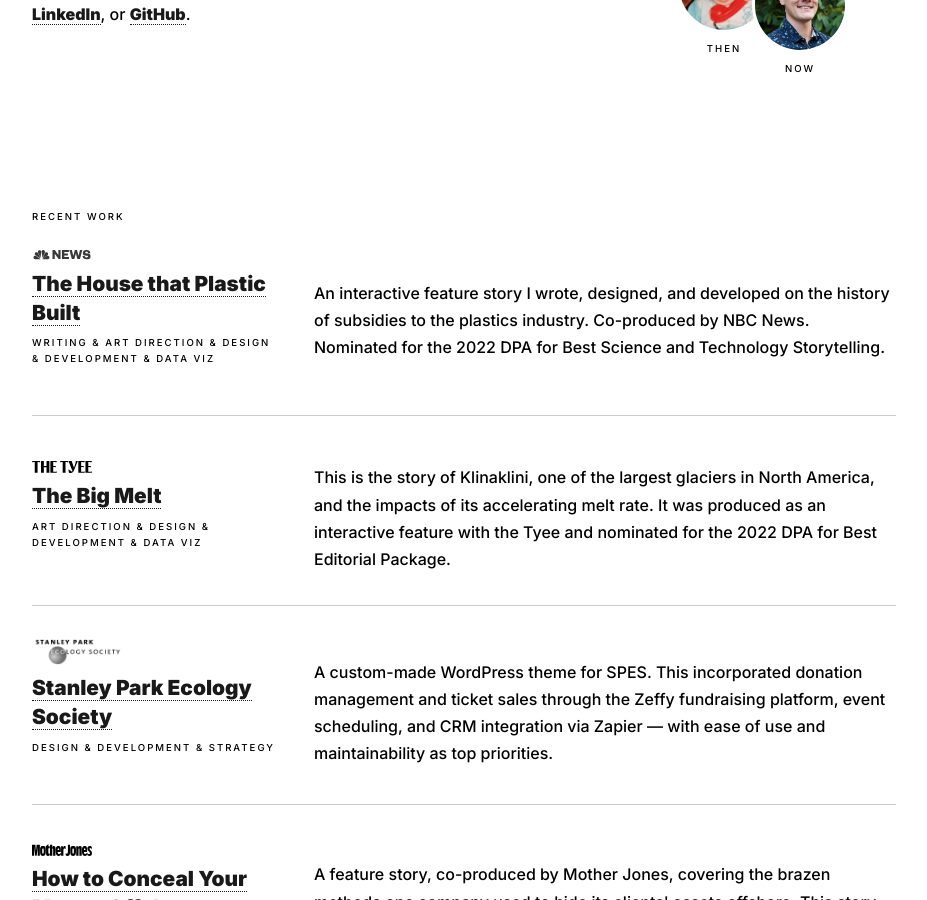
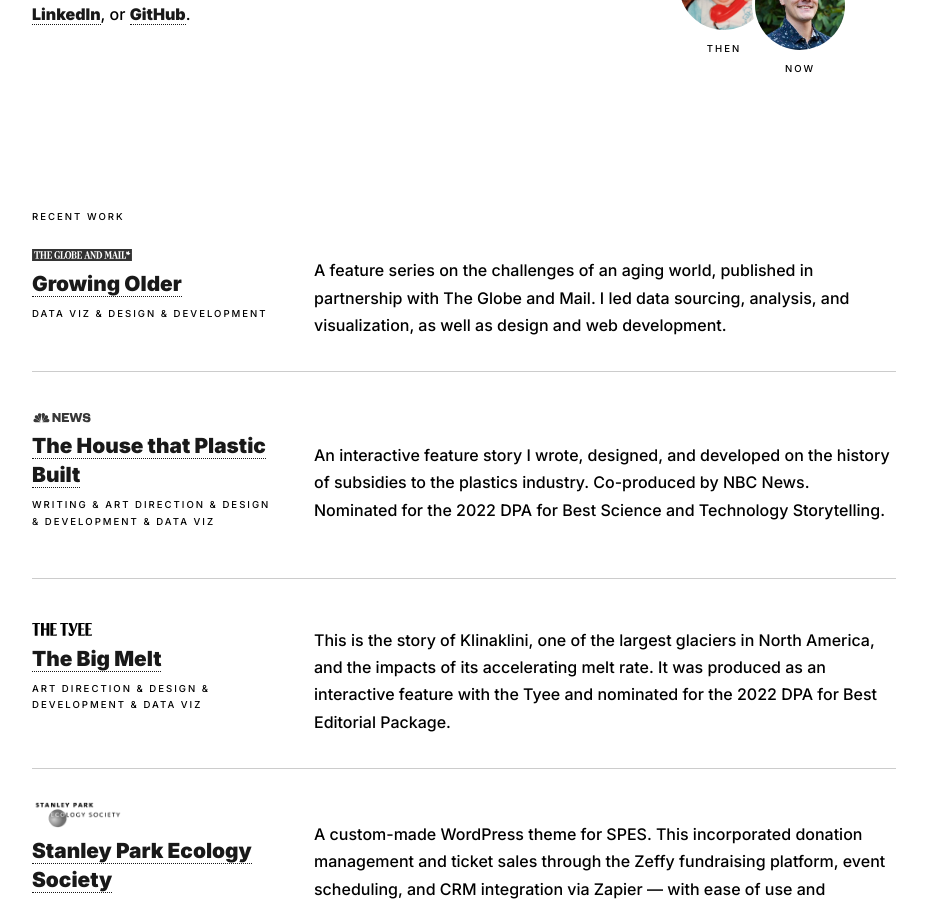
Before and after one commit to andrewmunroe/personal-portfolio, a Jekyll site: the page docs/index.html, which Jekyll copies as it is, in a window 1280 px wide and 900 px high, scrolled down 704 px. Shown: the whole window, without its empty margins (64-991 px from the left). Built offline with Jekyll 4.4.1, drawn with Linux system fonts in a browser that asks for light colours.

Commit message:
update portfolio with new entry

```diff
--- a/docs/index.html
+++ b/docs/index.html
@@ -33,6 +33,14 @@
   </section>
   <section>
     <h2 class="label">Recent work</h2>
+    <div class="flex portfolio-item">
+      <div class="info">
+        <img class="wide" alt="Globe and Mail" src="assets/img/globe-and-mail.svg" width="120" height="22" />
+        <h3><a href="https://globalreportingprogram.org/growing-older/">Growing Older</a></h3>
+        <span class="label">Data Viz & Design & Development</span>
+      </div>
+      <p>A feature series on the challenges of an aging world, published in partnership with The Globe and Mail. I led data sourcing, analysis, and visualization, as well as design and web development.</p>
+    </div>
     <div class="flex portfolio-item">
       <div class="info">
         <img alt="NBC News" src="assets/img/nbc-news.svg" width="120" height="22" />
@@ -111,7 +119,7 @@
         <h3><a href="https://globalreportingcentre.org/turning-points">Turning Points</a></h3>
         <span class="label">Art Direction & Design & Development</span>
       </div>
-      <p>The landing page for an eight-part series on alcohol use, addiction, and healing in Yellowknife. Each piece was directed by the storytellers themselves, and aired on PBS NewsHour. Uses the Vimeo API for custom video loading.</p>
+      <p>The landing page for an eight-part series on alcohol use, addiction, and healing in Yellowknife. Each piece was directed by the storytellers themselves, and aired on PBS NewsHour. Winner of a national Edward R. Murrow Award for Excellence in Diversity, Equity and Inclusion.</p>
     </div>
     <div class="flex portfolio-item hidden">
       <div class="info">
```
Also changed, not shown: _layouts/home.html (+9 -1 lines), assets/img/globe-and-mail.svg (added), docs/assets/img/globe-and-mail.svg (added).
